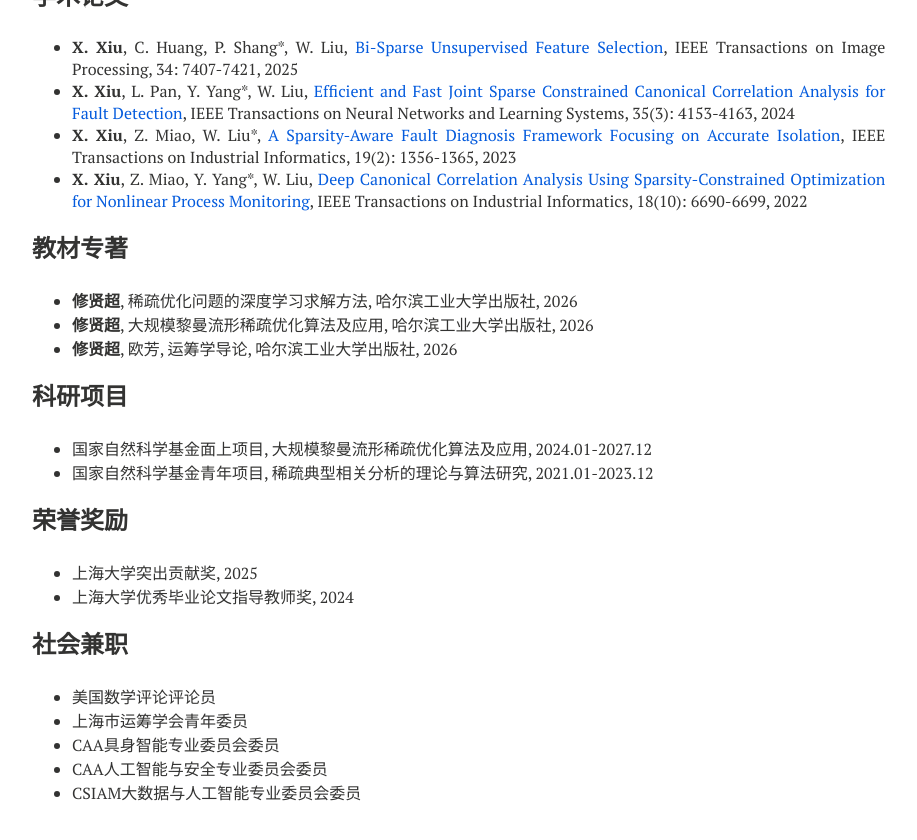
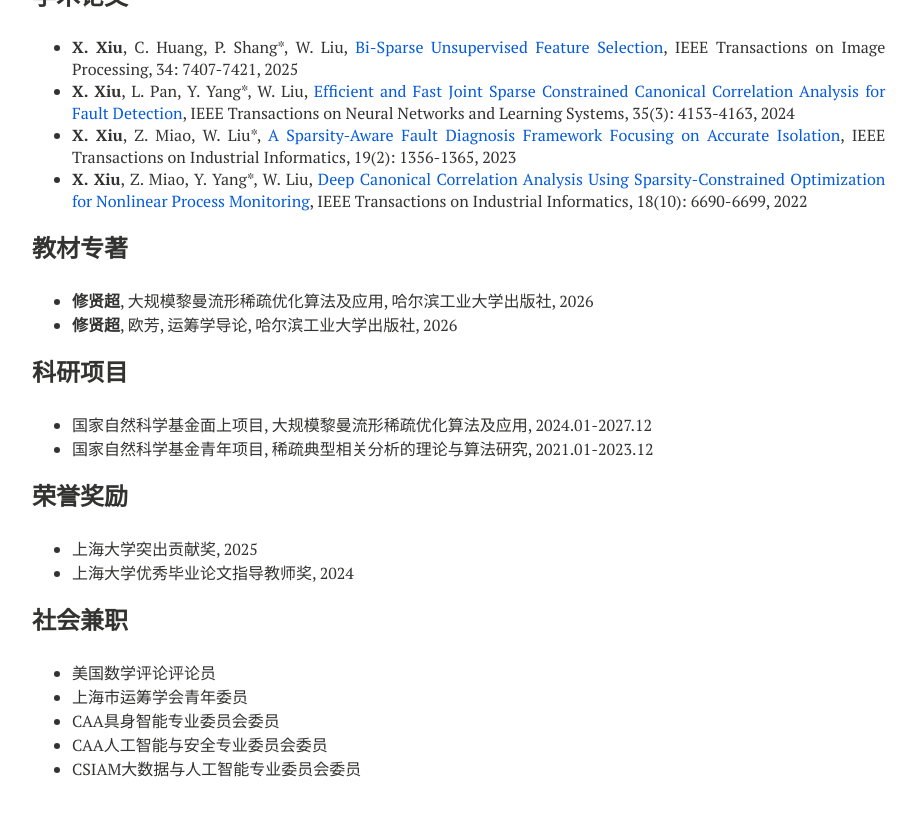
Before and after one commit to xianchaoxiu/xianchaoxiu.github.io, a Jekyll site: the page built from chinese/index.md, in a window 1280 px wide and 900 px high, scrolled down 778 px. Shown: the top 840 px of the window, without its empty margins (288-1205 px from the left). Built offline with Jekyll 4.4.1, drawn with Linux system fonts in a browser that asks for light colours; nearby versions of some CDN libraries.

Commit message:
Update index.md

```diff
--- a/chinese/index.md
+++ b/chinese/index.md
@@ -46,7 +46,6 @@ share: false
 
 
 ### 教材专著
-* <b>修贤超</b>, 稀疏优化问题的深度学习求解方法, 哈尔滨工业大学出版社, 2026 <br>
 * <b>修贤超</b>, 大规模黎曼流形稀疏优化算法及应用, 哈尔滨工业大学出版社, 2026 <br>
 * <b>修贤超</b>, 欧芳, 运筹学导论, 哈尔滨工业大学出版社, 2026 <br>
 
```
